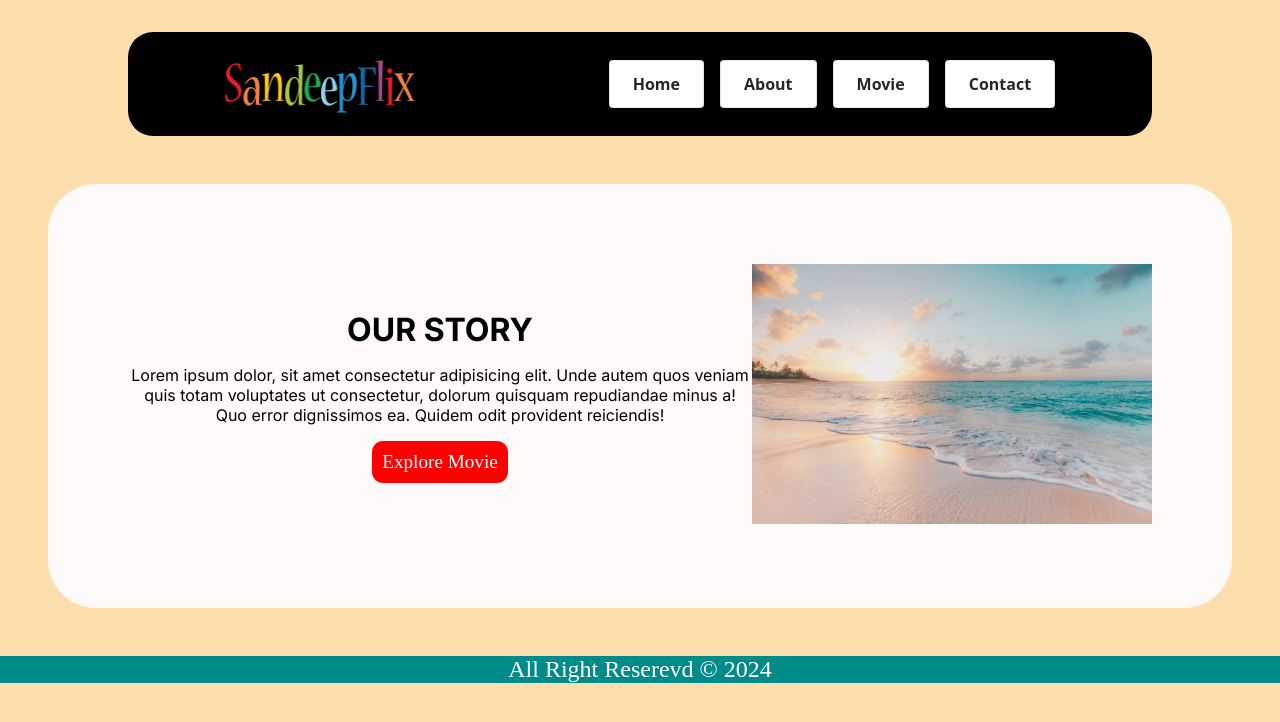
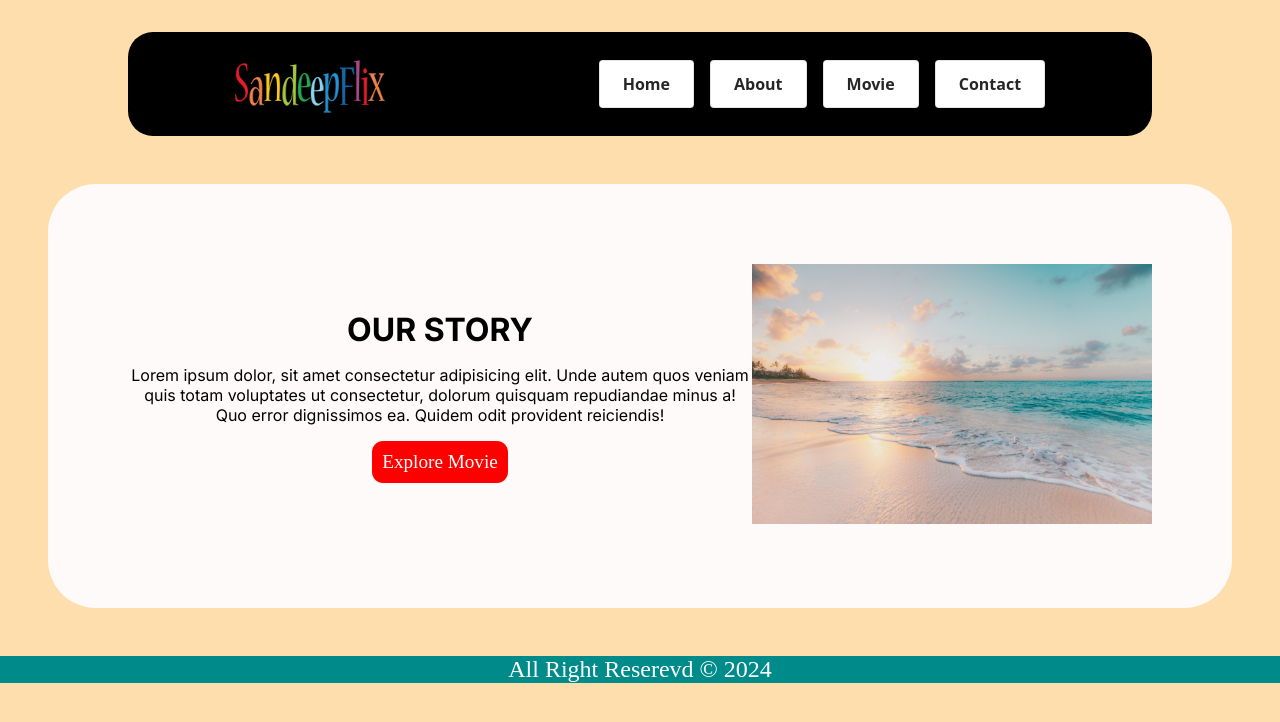
Before and after one commit to Sandeepduhan100/sandeepflix, a Next.js app: page /about in a window 1280 px wide. Shown: the top 722 px of the page. Built offline with nearby package versions, Linux system fonts and the light colour scheme.

Commit message:
header width

```diff
--- a/src/app/components/header/Header.js
+++ b/src/app/components/header/Header.js
@@ -13,7 +13,7 @@ function Header() {
 
                 <Link href='/'>
 
-                <Image src="/sandeepflix.png" alt="img" width={190} height={100} />
+                <Image src="/sandeepflix.png" alt="img" width={150} height={100} />
 
                 </Link>
             </div>
--- a/src/app/components/moviecard/Moviecard.js
+++ b/src/app/components/moviecard/Moviecard.js
@@ -1,5 +1,5 @@
 import React from 'react';
-import Movie from '@/app/movie/page';
+
 import Image from 'next/image';
 import Link from 'next/link';
 const Moviecard = (title) => {
```
